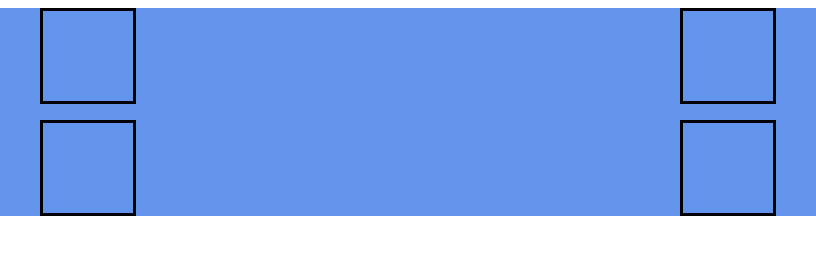
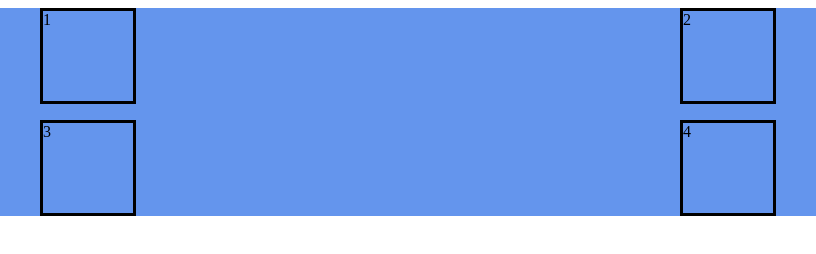
Before and after one commit to metenar/TestDemo, a plain HTML site: page index.html in a window 1280 px wide. Shown: the full height of the page, 336-1152 px from the left. Drawn offline with Linux system fonts and the light colour scheme.

Commit message:
adding some html

```diff
--- a/index.html
+++ b/index.html
@@ -9,10 +9,10 @@
 <body>
 
     <div class="table">
-        <div class="c-plate konafa"></div>
-        <div class="c-plate icecream"></div>
-        <div class="c-plate donut"></div>
-        <div class="c-plate cake"></div>
+        <div class="c-plate konafa">1</div>
+        <div class="c-plate icecream">2</div>
+        <div class="c-plate donut">3</div>
+        <div class="c-plate cake">4</div>
      </div>
 
     <script src="app.js"></script>
```
